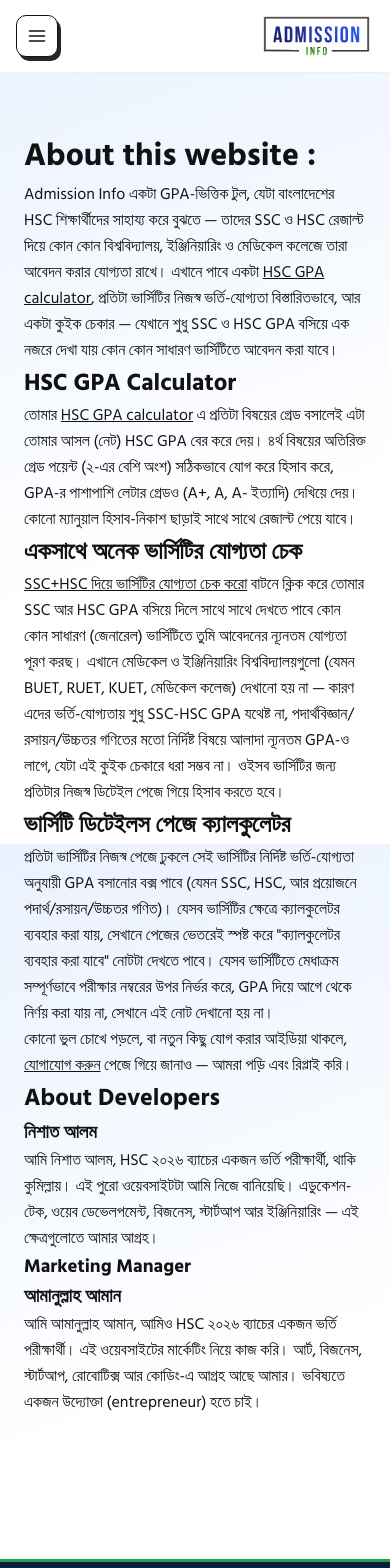
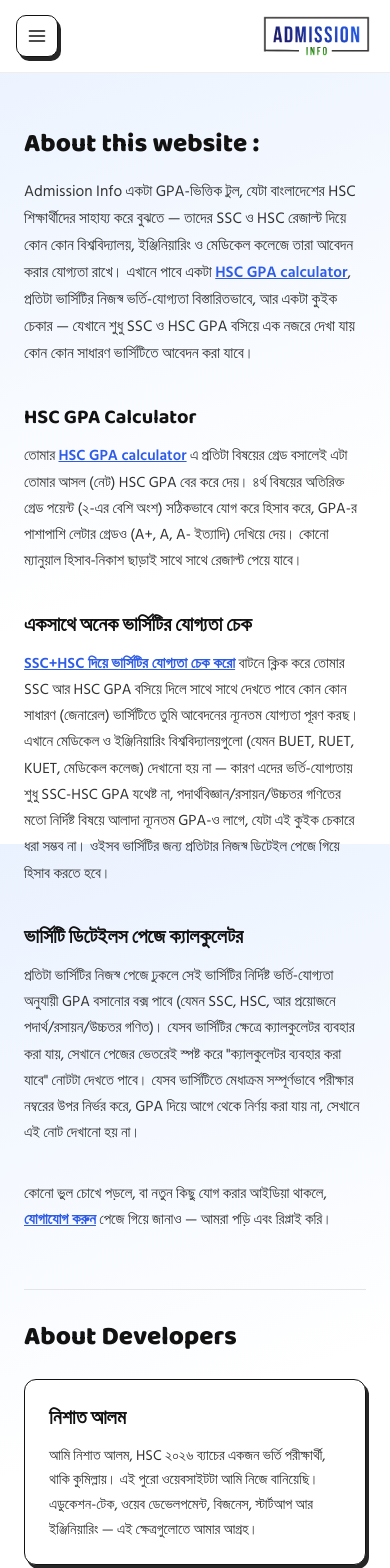
Before and after one commit to nishat-jihad/Admission-info, a Next.js app in the folder chance-hobe-ki/: page /about in a window 390 px wide. Shown: the top 1568 px of the page. Built offline with nearby package versions, Linux system fonts and the light colour scheme.

Commit message:
Update globals.css

```diff
--- a/chance-hobe-ki/src/app/globals.css
+++ b/chance-hobe-ki/src/app/globals.css
@@ -1532,6 +1532,88 @@ main.page {
   }
 }
 
+/* ---------- ABOUT PAGE ---------- */
+.about-title {
+  font-family: var(--font-baloo), sans-serif;
+  font-weight: 800;
+  color: var(--black);
+  font-size: clamp(26px, 4vw, 38px);
+  line-height: 1.25;
+}
+.about-lead {
+  margin-top: 16px;
+  font-size: 15.5px;
+  line-height: 1.75;
+  color: #333;
+}
+.about-section {
+  margin-top: 34px;
+}
+.about-section p {
+  font-size: 15px;
+  line-height: 1.75;
+  color: #333;
+}
+.about-sub {
+  font-family: var(--font-baloo), sans-serif;
+  font-weight: 700;
+  font-size: 20px;
+  color: var(--black);
+  margin-bottom: 8px;
+}
+.about-link {
+  color: var(--blue);
+  text-decoration: underline;
+  font-weight: 600;
+}
+.about-link:hover {
+  color: var(--blue-dark);
+}
+.about-devs-title {
+  margin-top: 56px;
+  padding-top: 32px;
+  border-top: 1.5px solid #e5e5e5;
+}
+.dev-grid {
+  display: grid;
+  grid-template-columns: 1fr 1fr;
+  gap: 20px;
+  margin-top: 24px;
+}
+.dev-card {
+  background: var(--card-bg);
+  border: 1.5px solid var(--black);
+  border-radius: 12px;
+  box-shadow: var(--shadow-hard);
+  padding: 22px 24px;
+}
+.dev-sub-title {
+  font-family: var(--font-baloo), sans-serif;
+  font-weight: 700;
+  font-size: 13px;
+  letter-spacing: 0.5px;
+  text-transform: uppercase;
+  color: var(--green-dark);
+  margin-bottom: 4px;
+}
+.dev-name {
+  font-family: var(--font-baloo), sans-serif;
+  font-weight: 800;
+  font-size: 20px;
+  color: var(--black);
+  margin-bottom: 8px;
+}
+.dev-card p {
+  font-size: 14.5px;
+  line-height: 1.7;
+  color: #333;
+}
+@media (max-width: 700px) {
+  .dev-grid {
+    grid-template-columns: 1fr;
+  }
+}
+
 /* ---------- UNIVERSITY DETAIL PAGE (sidebar + content) ---------- */
 .layout {
   display: flex;
@@ -2019,3 +2101,105 @@ section.block h2 .circular-tag {
     grid-template-columns: 1fr 1fr !important;
   }
 }
+
+/* ---------- ANIMATED LOADER (route/page loading state) ---------- */
+.ai-loader-wrap {
+  position: fixed;
+  inset: 0;
+  z-index: 9998;
+  display: flex;
+  flex-direction: column;
+  align-items: center;
+  justify-content: center;
+  gap: 20px;
+  background: #fff;
+}
+.ai-loader {
+  display: flex;
+  align-items: center;
+}
+.ai-loader-gap {
+  width: 0.5em;
+}
+.ai-loader svg.inline-block {
+  display: inline-block;
+  width: 64px;
+  height: 64px;
+}
+@media (max-width: 380px) {
+  .ai-loader svg.inline-block {
+    width: 52px;
+    height: 52px;
+  }
+}
+.ai-loader-text {
+  font-family: var(--font-baloo), sans-serif;
+  font-weight: 800;
+  font-size: clamp(16px, 3.4vw, 22px);
+  letter-spacing: 1px;
+}
+.ai-loader-admission {
+  color: var(--blue);
+}
+.ai-loader-info {
+  color: var(--green);
+}
+.ai-dash {
+  animation: aiDashArray 2s ease-in-out infinite, aiDashOffset 2s linear infinite;
+}
+.ai-spin {
+  animation: aiSpinDashArray 2s ease-in-out infinite, aiSpin 8s ease-in-out infinite,
+    aiDashOffset 2s linear infinite;
+  transform-origin: center;
+}
+@keyframes aiDashArray {
+  0% {
+    stroke-dasharray: 0 1 359 0;
+  }
+  50% {
+    stroke-dasharray: 0 359 1 0;
+  }
+  100% {
+    stroke-dasharray: 359 1 0 0;
+  }
+}
+@keyframes aiSpinDashArray {
+  0% {
+    stroke-dasharray: 270 90;
+  }
+  50% {
+    stroke-dasharray: 0 360;
+  }
+  100% {
+    stroke-dasharray: 270 90;
+  }
+}
+@keyframes aiDashOffset {
+  0% {
+    stroke-dashoffset: 365;
+  }
+  100% {
+    stroke-dashoffset: 5;
+  }
+}
+@keyframes aiSpin {
+  0% {
+    rotate: 0deg;
+  }
+  12.5%,
+  25% {
+    rotate: 270deg;
+  }
+  37.5%,
+  50% {
+    rotate: 540deg;
+  }
+  62.5%,
+  75% {
+    rotate: 810deg;
+  }
+  87.5%,
+  100% {
+    rotate: 1080deg;
+  }
+}
```
